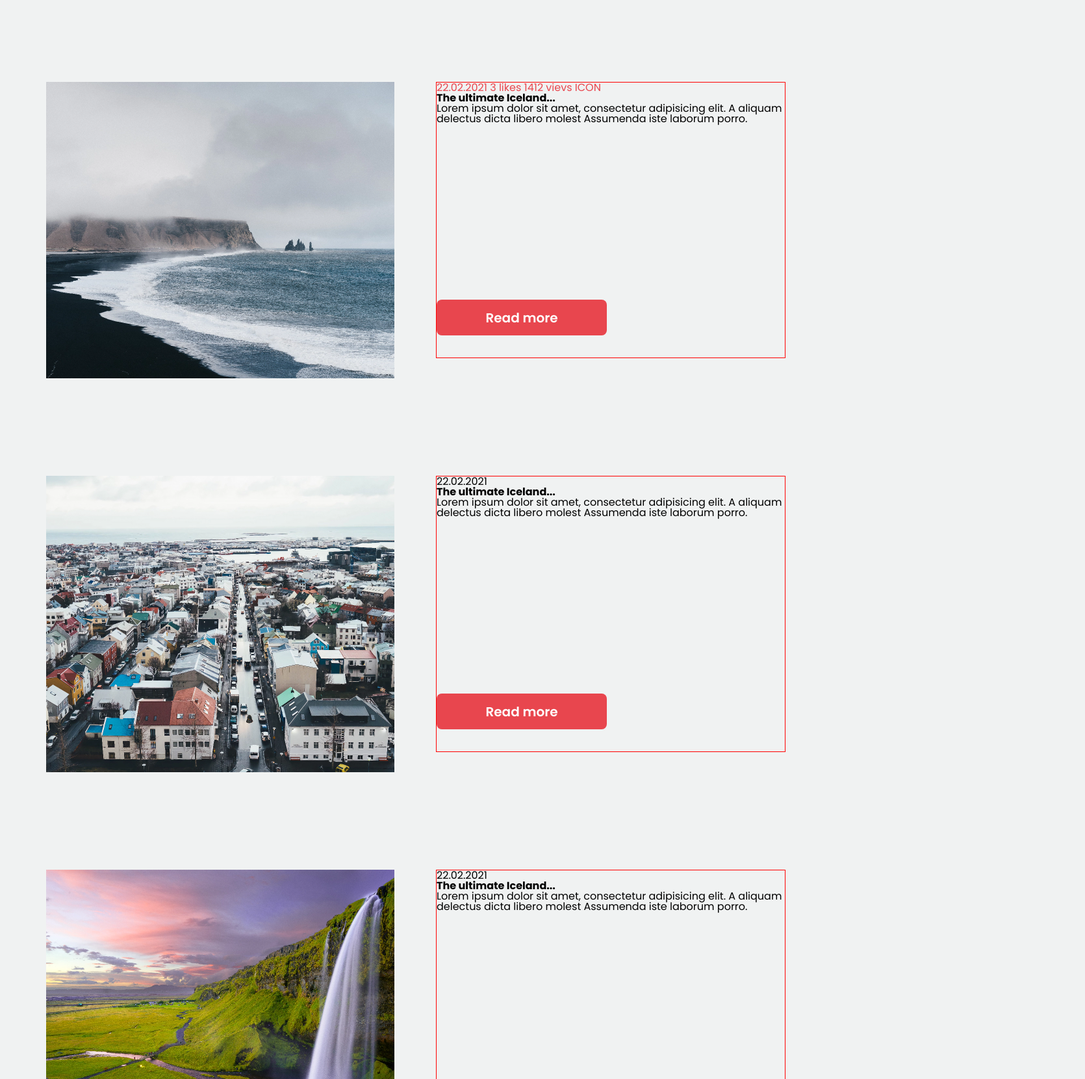
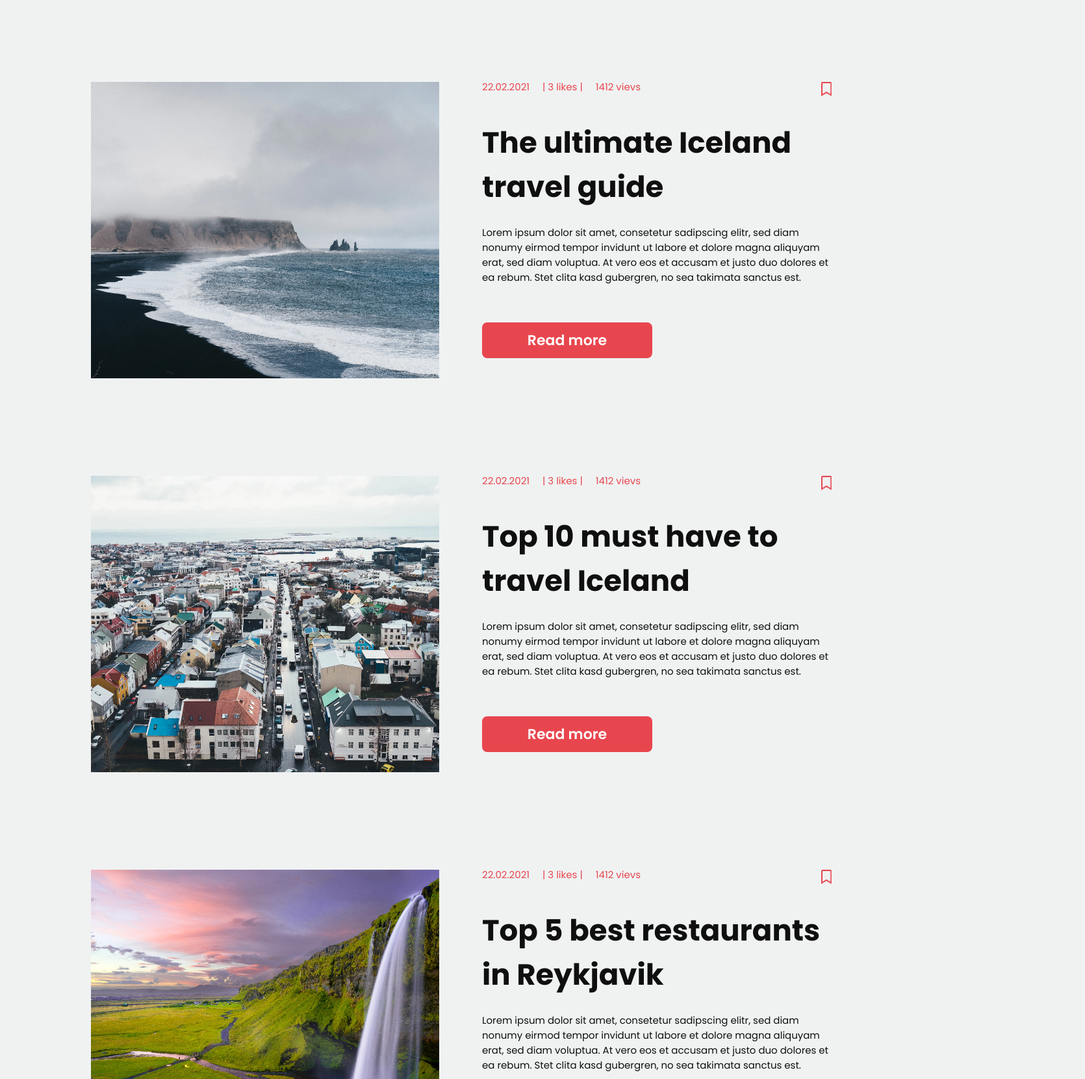
Before and after one commit to EdytaWe/HiIceland, a website: page public/index.html in a window 1280 px wide. Shown: the part 1140-2800 px from the top of the page at 65% size, 1670 px wide, since content can reach past the window. Drawn offline with Linux system fonts and the light colour scheme.

Commit message:
home-page done

```diff
--- a/public/index.html
+++ b/public/index.html
@@ -14,10 +14,11 @@
         <nav class="navigation">
             <img src="./assets/logo.svg" alt="" class="navigation__logo">
             <ul class="navigation__menu">
-                <li class="navigation__menu__content">Search</li>
-                <li class="navigation__menu__content">Blog</li>
-                <li class="navigation__menu__content">About</li>
-                <li class="navigation__menu__content">Contact</li>
+                <li class="navigation__menu__content"><a href="#" class="content__item"><span class="search"></span>Search</a>
+                </li>
+                <li class="navigation__menu__content"><a href="#" class="content__item">Blog</a></li>
+                <li class="navigation__menu__content"><a href="#" class="content__item">About</a></li>
+                <li class="navigation__menu__content"><a href="#" class="content__item">Contact</a></li>
             </ul>
         </nav>
         <div class="banner container">
@@ -36,31 +37,56 @@
                 <div class="blog__article__picture blog__article__picture__first"></div>
                 <div class="article__content">
                     <div class="article__info">
-                        <span class="article__date">22.02.2021</span>
-                        <span class="article__likes">3 likes</span>
-                        <span class="article__vievs">1412 vievs</span>
-                        <span class="article__mark"> ICON </span>
+                        <div class="article__info_content">
+                            <span class="article__date">22.02.2021</span>
+                            <span class="article__likes">| 3 likes |</span>
+                            <span class="article__vievs">1412 vievs</span>
+                        </div>
+                        <span class="article__mark"></span>
                     </div>
-                    <h2 class="article__title">The ultimate Iceland...</h2>
-                    <p class="article__description">Lorem ipsum dolor sit amet, consectetur adipisicing elit. A aliquam delectus dicta libero molest Assumenda iste laborum porro.</p>
+                    <h2 class="article__title">The ultimate Iceland travel guide</h2>
+                    <p class="article__description">Lorem ipsum dolor sit amet, consetetur sadipscing elitr, sed diam
+                        nonumy eirmod tempor invidunt ut labore et dolore magna aliquyam erat, sed diam voluptua. At
+                        vero eos et accusam et justo duo dolores et ea rebum. Stet clita kasd gubergren, no sea takimata
+                        sanctus est.</p>
                     <a href="#" class="article__button button">Read more</a>
                 </div>
             </article>
             <article class="blog__article">
                 <div class="blog__article__picture blog__article__picture__second"></div>
                 <div class="article__content">
-                    <span class="article__date">22.02.2021</span>
-                    <h2 class="article__title">The ultimate Iceland...</h2>
-                    <p class="article__description">Lorem ipsum dolor sit amet, consectetur adipisicing elit. A aliquam delectus dicta libero molest Assumenda iste laborum porro.</p>
+                    <div class="article__info">
+                        <div class="article__info_content">
+                            <span class="article__date">22.02.2021</span>
+                            <span class="article__likes">| 3 likes |</span>
+                            <span class="article__vievs">1412 vievs</span>
+                        </div>
+                        <span class="article__mark"></span>
+                    </div>
+                    <h2 class="article__title">Top 10 must have to travel Iceland</h2>
+                    <p class="article__description">Lorem ipsum dolor sit amet, consetetur sadipscing elitr, sed diam
+                        nonumy eirmod tempor invidunt ut labore et dolore magna aliquyam erat, sed diam voluptua. At
+                        vero eos et accusam et justo duo dolores et ea rebum. Stet clita kasd gubergren, no sea takimata
+                        sanctus est.</p>
                     <a href="" class="article__button button">Read more</a>
                 </div>
             </article>
             <article class="blog__article">
                 <div class="blog__article__picture blog__article__picture__third"></div>
                 <div class="article__content">
-                    <span class="article__date">22.02.2021</span>
-                    <h2 class="article__title">The ultimate Iceland...</h2>
-                    <p class="article__description">Lorem ipsum dolor sit amet, consectetur adipisicing elit. A aliquam delectus dicta libero molest Assumenda iste laborum porro.</p>
+                    <div class="article__info">
+                        <div class="article__info_content">
+                            <span class="article__date">22.02.2021</span>
+                            <span class="article__likes">| 3 likes |</span>
+                            <span class="article__vievs">1412 vievs</span>
+                        </div>
+                        <span class="article__mark"></span>
+                    </div>
+                    <h2 class="article__title">Top 5 best restaurants in Reykjavik</h2>
+                    <p class="article__description">Lorem ipsum dolor sit amet, consetetur sadipscing elitr, sed diam
+                        nonumy eirmod tempor invidunt ut labore et dolore magna aliquyam erat, sed diam voluptua. At
+                        vero eos et accusam et justo duo dolores et ea rebum. Stet clita kasd gubergren, no sea takimata
+                        sanctus est.</p>
                     <a href="" class="article__button button">Read more</a>
                 </div>
             </article>
@@ -71,9 +97,9 @@
             <img src="./assets/logo.svg" alt="" class="footer__logo">
             <p class="footer__copy">Copyright 2022 Hi Iceland. All rights reserved.</p>
             <ul class="footer__menu">
-                <li class="footer__menu__content">Blog</li>
-                <li class="footer__menu__content">About</li>
-                <li class="footer__menu__content">Contact</li>
+                <li class="footer__menu__content"><a href="" class="content__item">Blog</a></li>
+                <li class="footer__menu__content"><a href="" class="content__item">About</a></li>
+                <li class="footer__menu__content"><a href="" class="content__item">Contact</a></li>
             </ul>
         </div>
     </footer>
--- a/src/styles/_variables.scss
+++ b/src/styles/_variables.scss
@@ -2,3 +2,4 @@ $button-color: #E8464E;
 $header-color: #E4EFF0;
 $navigation-color: #4B7196;
 $background-color: #F0F2F2;
+$blog-text: #0f0f0f;
--- a/src/styles/components/_blog.scss
+++ b/src/styles/components/_blog.scss
@@ -22,44 +22,71 @@
 
       &__first {
         background-image: url("../assets/picture2.png");
-        background-color: red;
+
       }
 
       &__second {
         background-image: url("../assets/picture3.png");
-        background-color: blue;
+
       }
 
       &__third {
         background-image: url("../assets/picture4.png");
-        background-color: green;
+
       }
     }
 
     .article__content {
       width: 538px;
       height: 425px;
-      border: 1px solid red;
-      margin-left: 64px;
+      margin-left: 66px;
       display: flex;
       flex-direction: column;
 
       .article__info {
         color: $button-color;
+        font-size: 0.9375rem;
+        display: flex;
+        justify-content: space-between;
 
-        .article__date {
+        .article__info_content {
+          display: flex;
+          justify-content: space-between;
+          width: 244px;
+          height: 21px;
 
 
+        }
+
+        .article__mark {
+
+
+          width: 16.38px;
+          height: 21.84px;
+          background-image: url("../assets/bookmark.png");
+          margin-left: 270px;
         }
       }
 
 
       .article__title {
+        margin: 38px auto 29px 0;
+        height: 131px;
+        width: 536px;
+        font-size: 2.8125rem;
+        color: $blog-text;
+        line-height: 4.25rem;
 
 
       }
 
       .article__description {
+        color: $blog-text;
+        font-size: 0.9357rem;
+        width: 536px;
+        height: 100px;
+        margin-bottom: 51px;
+        line-height: 1.4375rem;
 
 
       }
@@ -68,7 +95,8 @@
         display: flex;
         justify-content: center;
         align-items: center;
-        margin-top: 270px;
+        padding: 0;
+
       }
 
 
--- a/src/styles/components/_buttons.scss
+++ b/src/styles/components/_buttons.scss
@@ -1,13 +1,19 @@
-.button{
+.button {
   background-color: $button-color;
   color: white;
-  font-size: 20px;
+  font-size: 1.375rem;
   font-weight: 600;
   text-decoration: none;
-  padding: 10px 70px;
   border-radius: 8px;
   cursor: pointer;
   width: 262px;
   height: 55px;
+  display: flex;
+  justify-content: center;
+  align-items: center;
 
+  &:hover {
+    font-weight: bold;
+
+  }
 }
--- a/src/styles/components/_footer.scss
+++ b/src/styles/components/_footer.scss
@@ -23,4 +23,8 @@ footer{
       }
     }
   }
+     .content__item{
+            text-decoration: none;
+            color: white;
+            font-size: 20px;}
 }
--- a/src/styles/components/_header.scss
+++ b/src/styles/components/_header.scss
@@ -1,52 +1,86 @@
-.header-container{
+.header-container {
   background-color: $header-color;
   display: flex;
   height: 1080px;
 
-  .navigation{
+
+  .navigation {
     width: 140px;
-    height: 1080px;
+    height: 100%;
     background-color: $navigation-color;
-    color: white;
+
     text-align: center;
-    //position: fixed;
-    font-size: 20px;
+    position: fixed;
 
-    &__logo{
+
+    &__logo {
       margin-top: 100px;
     }
-    &__menu{
+
+    &__menu {
       margin-top: 20vh;
-      &__content{
+
+      &__content {
         margin-bottom: 50px;
+
+        .content__item {
+          text-decoration: none;
+          color: white;
+          font-size: 20px;
+
+          &:hover {
+            font-weight: bold;
+
+          }
+
+          .search {
+
+            //nie wyswietla
+
+            //background-image: url("../assets/search.png");
+            //background-repeat:no-repeat;
+            //background-size: cover;
+            width: 14px;
+            height: 14px;
+            color: white;
+
+          }
+        }
+
+
       }
     }
   }
-  .banner{
+
+  .banner {
     display: flex;
-    &__content{
+
+    &__content {
       flex-grow: 2;
       margin: 336px 0 0 68px;
     }
 
-    &__title{
+    &__title {
       color: $navigation-color;
       font-size: 4.125rem;
       font-weight: bold;
       line-height: 99px;
     }
-    &__description{
+
+    &__description {
       color: #4B7196;
       font-size: 1.8125rem;
       line-height: 43px;
       margin-top: 25px;
       margin-bottom: 50px;
     }
-    &__arrow{
+
+    &__arrow {
       margin-top: 220px;
       margin-left: calc(50% - 20px);
     }
-    &__picture{
+
+    &__picture {
       width: 919px;
       height: auto;
       margin: 44px 45px 44px 68px;
```
Also changed, not shown: public/assets/bookmark.png (added), public/assets/markedbookmark.png (added), public/assets/search.png (added), public/css/style.css, 1 other file.
